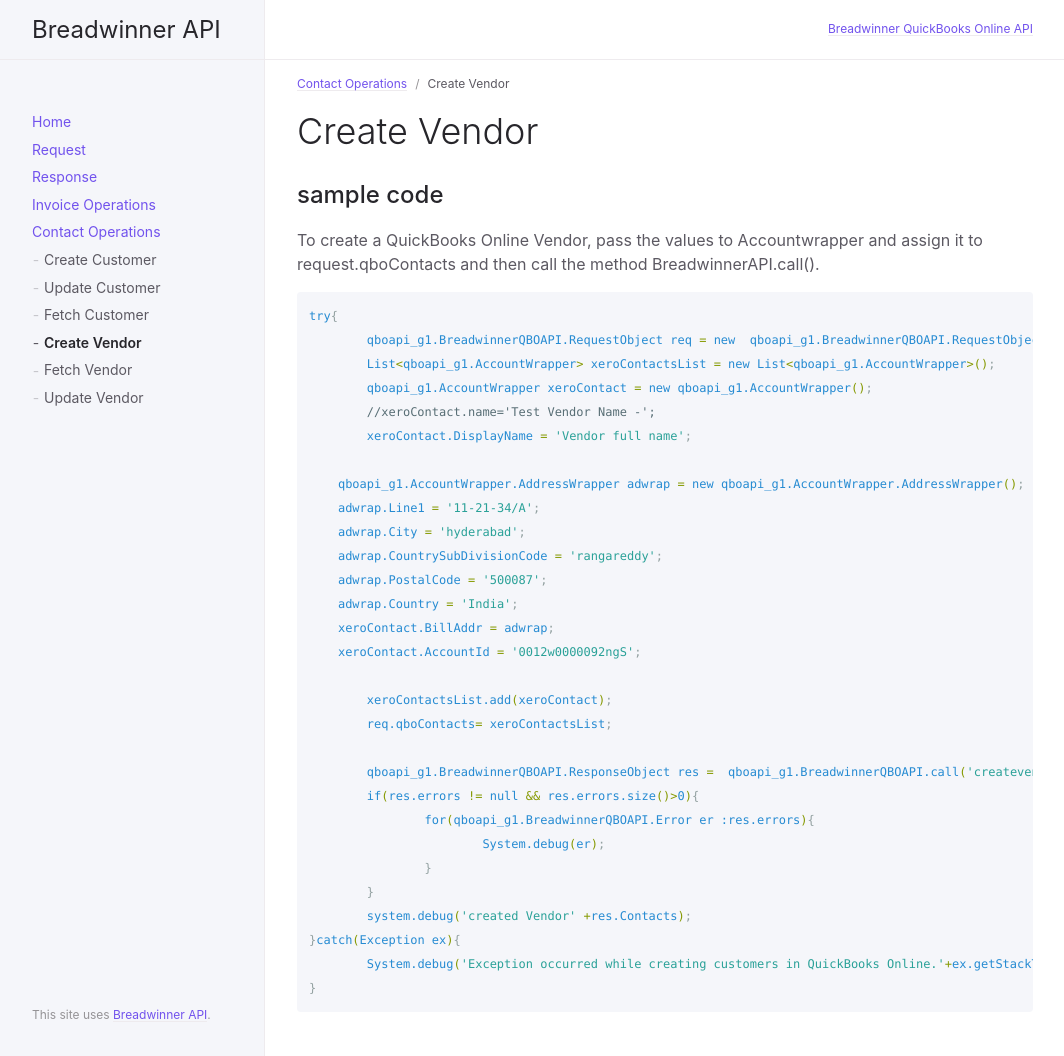
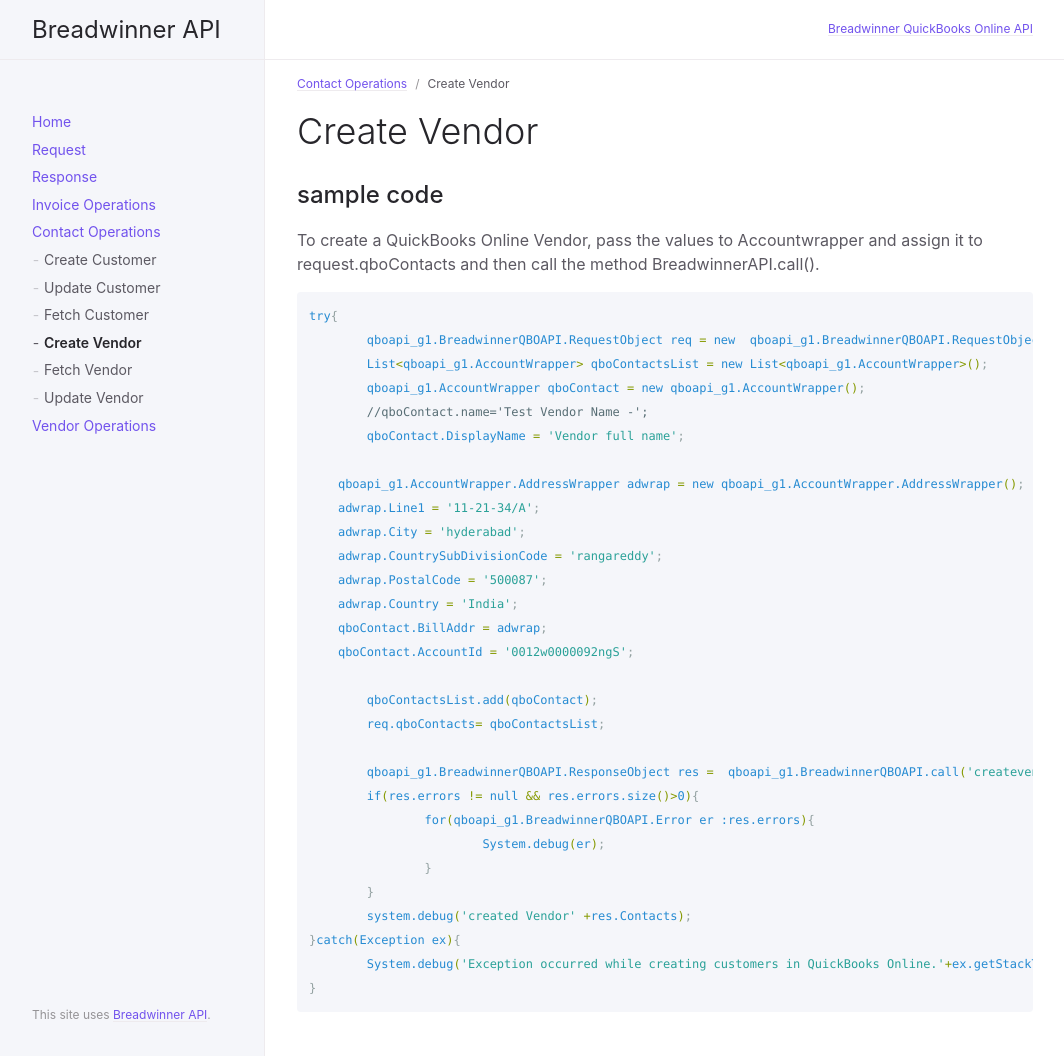
Before and after one commit to suchimitha/Documentation-of-QBO-API, a Jekyll site: the page built from docs/VendorOperations/CreateQBOVendor.md, in a window 1280 px wide. Shown: the whole page, without its empty margins (107-1171 px from the left). Built offline with Jekyll 4.4.1, drawn with Linux system fonts in a browser that asks for light colours.

Commit message:
initial commit

````diff
--- a/docs/CustomerOperations/CreateQBOVendor.md
+++ b/docs/VendorOperations/CreateQBOVendor.md
@@ -14,10 +14,10 @@ To create a QuickBooks Online Vendor, pass the values to Accountwrapper and assi
 ```scss
 try{
 	qboapi_g1.BreadwinnerQBOAPI.RequestObject req = new  qboapi_g1.BreadwinnerQBOAPI.RequestObject();
-	List<qboapi_g1.AccountWrapper> xeroContactsList = new List<qboapi_g1.AccountWrapper>();
-	qboapi_g1.AccountWrapper xeroContact = new qboapi_g1.AccountWrapper();
-	//xeroContact.name='Test Vendor Name -';
-	xeroContact.DisplayName = 'Vendor full name';
+	List<qboapi_g1.AccountWrapper> qboContactsList = new List<qboapi_g1.AccountWrapper>();
+	qboapi_g1.AccountWrapper qboContact = new qboapi_g1.AccountWrapper();
+	//qboContact.name='Test Vendor Name -';
+	qboContact.DisplayName = 'Vendor full name';
 
     qboapi_g1.AccountWrapper.AddressWrapper adwrap = new qboapi_g1.AccountWrapper.AddressWrapper();
     adwrap.Line1 = '11-21-34/A';
@@ -25,11 +25,11 @@ try{
     adwrap.CountrySubDivisionCode = 'rangareddy';
     adwrap.PostalCode = '500087';
     adwrap.Country = 'India';
-    xeroContact.BillAddr = adwrap;
-    xeroContact.AccountId = '0012w0000092ngS';
+    qboContact.BillAddr = adwrap;
+    qboContact.AccountId = '0012w0000092ngS';
 
-	xeroContactsList.add(xeroContact);
-	req.qboContacts= xeroContactsList;
+	qboContactsList.add(qboContact);
+	req.qboContacts= qboContactsList;
 
 	qboapi_g1.BreadwinnerQBOAPI.ResponseObject res =  qboapi_g1.BreadwinnerQBOAPI.call('createvendor', req);
 	if(res.errors != null && res.errors.size()>0){
````
Also changed, not shown: docs/CustomerOperations/CreateQBOCustomer.md (+8 -8 lines), docs/CustomerOperations/UpdateQBOCustomer.md (+8 -8 lines), docs/InvoiceOperations/createInvoice.md (+2 -2 lines), docs/VendorOperations/UpdateQBOVendor.md (renamed from docs/CustomerOperations/UpdateQBOVendor.md, +8 -8 lines), docs/VendorOperations/VendorOperations.md (added, +55 -0 lines), index.md (+4 -4 lines), docs/VendorOperations/FetchQBOVendor.md (renamed from docs/CustomerOperations/FetchQBOVendor.md), 1 other file.
